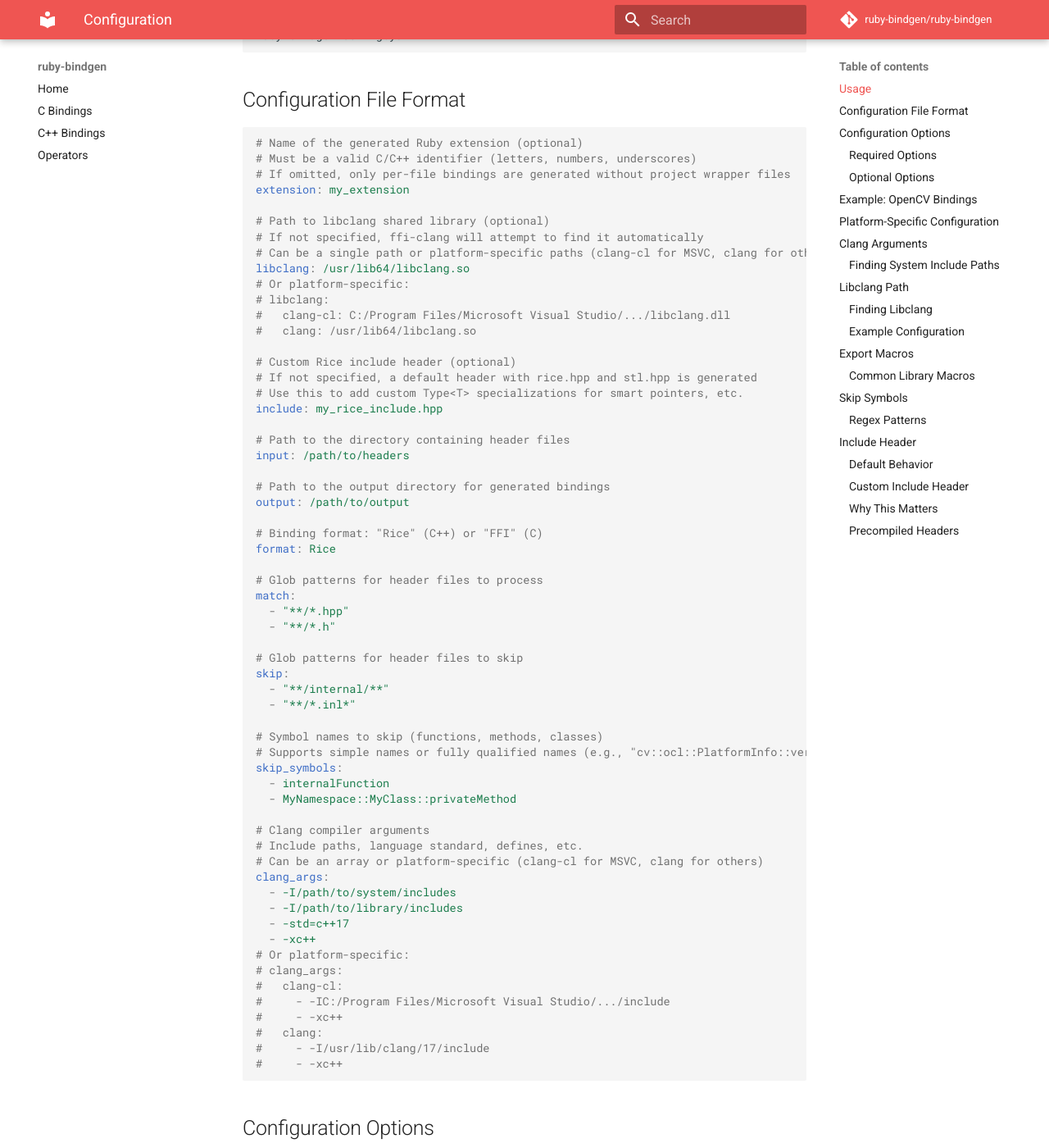
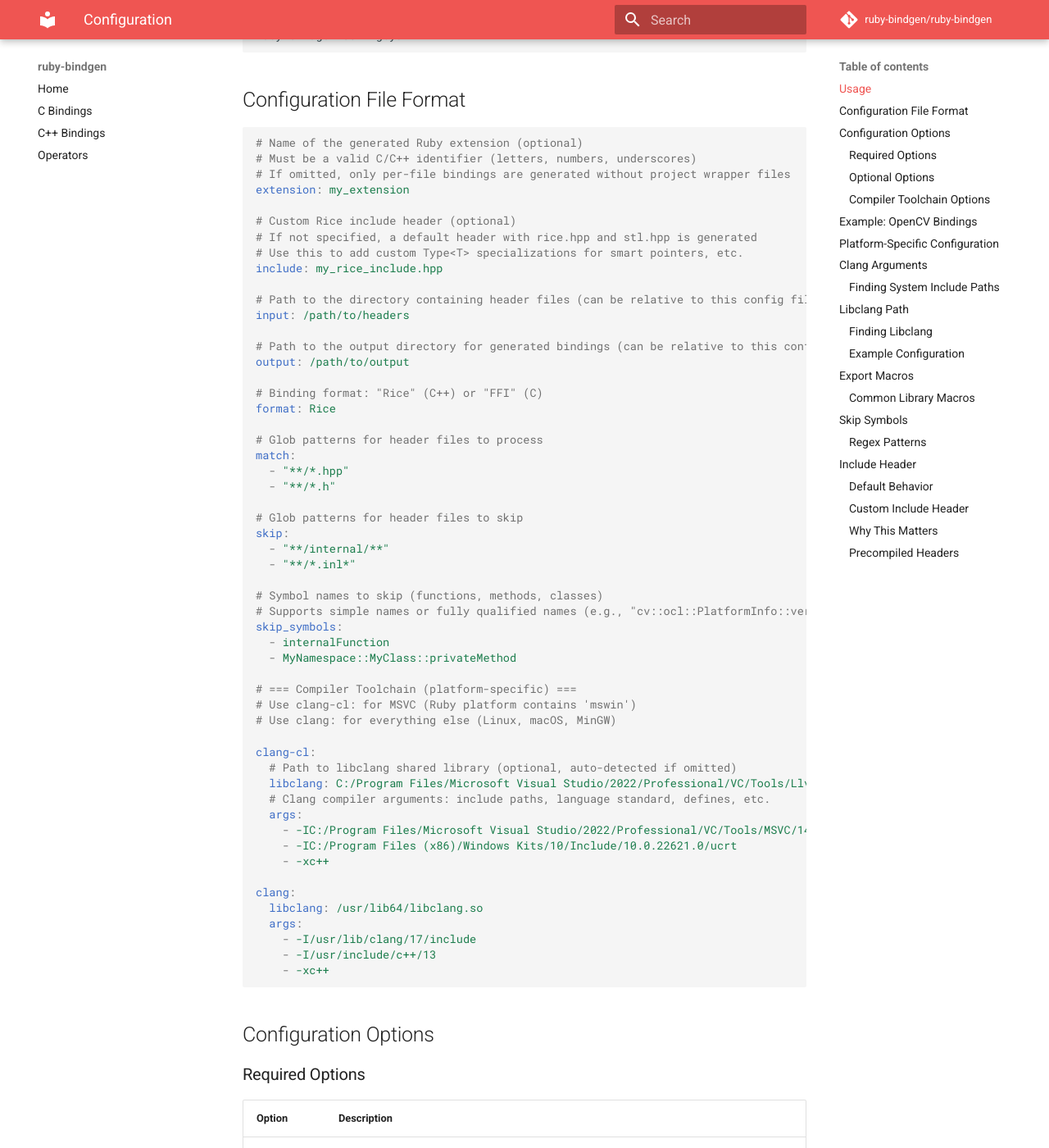
Before and after one commit to ruby-rice/ruby-bindgen, an MkDocs documentation site: the page built from docs/configuration.md, in a window 1280 px wide and 1400 px high, scrolled down 298 px. Shown: the whole window at 82% size. Built offline with MkDocs 1.6.1 and Material for MkDocs 9.7.7, drawn with Linux system fonts in a browser that asks for light colours; comment, search, counter and statistics services are not loaded; some of the changed text lies outside the part shown.

Commit message:
Update docs for new compiler config structure
- Update configuration.md for clang-cl:/clang: top-level structure
- Document relative path support for input/output
- Close related issues (5if, 96r, ady, f6c, kjy)

Co-Authored-By: Claude Opus 4.5 <noreply@anthropic.com>

````diff
--- a/docs/configuration.md
+++ b/docs/configuration.md
@@ -16,24 +16,15 @@ ruby-bindgen config.yaml
 # If omitted, only per-file bindings are generated without project wrapper files
 extension: my_extension
 
-# Path to libclang shared library (optional)
-# If not specified, ffi-clang will attempt to find it automatically
-# Can be a single path or platform-specific paths (clang-cl for MSVC, clang for others)
-libclang: /usr/lib64/libclang.so
-# Or platform-specific:
-# libclang:
-#   clang-cl: C:/Program Files/Microsoft Visual Studio/.../libclang.dll
-#   clang: /usr/lib64/libclang.so
-
 # Custom Rice include header (optional)
 # If not specified, a default header with rice.hpp and stl.hpp is generated
 # Use this to add custom Type<T> specializations for smart pointers, etc.
 include: my_rice_include.hpp
 
-# Path to the directory containing header files
+# Path to the directory containing header files (can be relative to this config file)
 input: /path/to/headers
 
-# Path to the output directory for generated bindings
+# Path to the output directory for generated bindings (can be relative to this config file)
 output: /path/to/output
 
 # Binding format: "Rice" (C++) or "FFI" (C)
@@ -55,22 +46,25 @@ skip_symbols:
   - internalFunction
   - MyNamespace::MyClass::privateMethod
 
-# Clang compiler arguments
-# Include paths, language standard, defines, etc.
-# Can be an array or platform-specific (clang-cl for MSVC, clang for others)
-clang_args:
-  - -I/path/to/system/includes
-  - -I/path/to/library/includes
-  - -std=c++17
-  - -xc++
-# Or platform-specific:
-# clang_args:
-#   clang-cl:
-#     - -IC:/Program Files/Microsoft Visual Studio/.../include
-#     - -xc++
-#   clang:
-#     - -I/usr/lib/clang/17/include
-#     - -xc++
+# === Compiler Toolchain (platform-specific) ===
+# Use clang-cl: for MSVC (Ruby platform contains 'mswin')
+# Use clang: for everything else (Linux, macOS, MinGW)
+
+clang-cl:
+  # Path to libclang shared library (optional, auto-detected if omitted)
+  libclang: C:/Program Files/Microsoft Visual Studio/2022/Professional/VC/Tools/Llvm/x64/bin/libclang.dll
+  # Clang compiler arguments: include paths, language standard, defines, etc.
+  args:
+    - -IC:/Program Files/Microsoft Visual Studio/2022/Professional/VC/Tools/MSVC/14.38.33130/include
+    - -IC:/Program Files (x86)/Windows Kits/10/Include/10.0.22621.0/ucrt
+    - -xc++
+
+clang:
+  libclang: /usr/lib64/libclang.so
+  args:
+    - -I/usr/lib/clang/17/include
+    - -I/usr/include/c++/13
+    - -xc++
 ```
 
 ## Configuration Options
@@ -79,32 +73,38 @@ clang_args:
 
 | Option | Description |
 |--------|-------------|
-| `input` | Directory containing the header files to parse. |
-| `output` | Directory where generated binding files will be written. |
+| `input` | Directory containing the header files to parse. Can be absolute or relative to the config file location. |
+| `output` | Directory where generated binding files will be written. Can be absolute or relative to the config file location. |
 | `format` | Type of bindings to generate: `Rice` for C++ or `FFI` for C. |
+
+**Note:** Relative paths for `input` and `output` are resolved from the config file's directory, not the current working directory. This makes configs portable across different machines.
 
 ### Optional Options
 
 | Option | Default | Description |
 |--------|---------|-------------|
 | `extension` | none | Name of the Ruby extension. Used for the `Init_` function name. Must be a valid C/C++ identifier. When provided, generates project wrapper files (`{extension}-rb.cpp`, `{extension}-rb.hpp`, `{extension}.def`). When omitted, only per-file bindings are generated. |
-| `libclang` | auto-detect | Path to the libclang shared library. Can be a string or a hash with `clang-cl` (MSVC) and `clang` (Linux/macOS/MinGW) keys for platform-specific paths. When specified, sets the `LIBCLANG` environment variable before loading ffi-clang. |
 | `include` | auto-generated | Path to a custom Rice include header. See [Include Header](#include-header) for details. |
 | `match` | `["**/*.{h,hpp}"]` | Glob patterns specifying which header files to process. |
 | `skip` | `[]` | Glob patterns specifying which header files to skip. |
 | `export_macros` | `[]` | List of macros that indicate a symbol is exported. Only functions/classes with these macros will be included. |
 | `skip_symbols` | `[]` | List of symbol names to skip. Supports simple names (`versionMajor`), fully qualified names (`cv::ocl::PlatformInfo::versionMajor`), or regex patterns (`/pattern/`). |
-| `clang_args` | `[]` | Arguments passed to libclang for parsing. Can be an array or a hash with `clang-cl` (MSVC) and `clang` (Linux/macOS/MinGW) keys for platform-specific arguments. |
+
+### Compiler Toolchain Options
+
+The compiler toolchain is configured using `clang-cl:` (for MSVC) or `clang:` (for Linux/macOS/MinGW) top-level keys:
+
+| Option | Default | Description |
+|--------|---------|-------------|
+| `clang-cl:` | - | Compiler settings for MSVC platform (when `RUBY_PLATFORM` contains `mswin`). |
+| `clang:` | - | Compiler settings for all other platforms (Linux, macOS, MinGW). |
+| `libclang` | auto-detect | Path to the libclang shared library. Nested under `clang-cl:` or `clang:`. When specified, sets the `LIBCLANG` environment variable before loading ffi-clang. |
+| `args` | `[]` | Arguments passed to libclang for parsing (include paths, language standard, defines, etc.). Nested under `clang-cl:` or `clang:`. |
 
 ## Example: OpenCV Bindings
 
 ```yaml
 extension: opencv_ruby
-
-# Platform-specific libclang paths
-libclang:
-  clang-cl: C:/Program Files/Microsoft Visual Studio/2022/Professional/VC/Tools/Llvm/x64/bin/libclang.dll
-  clang: /usr/lib64/libclang.so
 
 input: /path/to/opencv/include/opencv4
 output: /path/to/opencv-ruby/ext
@@ -126,15 +126,19 @@ export_macros:
   - CV_EXPORTS
   - CV_EXPORTS_W
 
-# Platform-specific clang arguments
-clang_args:
-  clang-cl:
+# === Compiler Toolchain (platform-specific) ===
+clang-cl:
+  libclang: C:/Program Files/Microsoft Visual Studio/2022/Professional/VC/Tools/Llvm/x64/bin/libclang.dll
+  args:
     - -IC:/Program Files/Microsoft Visual Studio/2022/Professional/VC/Tools/MSVC/14.38.33130/include
     - -IC:/Program Files (x86)/Windows Kits/10/Include/10.0.22621.0/ucrt
     - -IC:/Program Files/Microsoft Visual Studio/2022/Professional/VC/Tools/Llvm/lib/clang/16/include
     - -I/path/to/opencv/include/opencv4
     - -xc++
-  clang:
+
+clang:
+  libclang: /usr/lib64/libclang.so
+  args:
     - -I/usr/lib/clang/17/include
     - -I/usr/include/c++/13
     - -I/path/to/opencv/include/opencv4
@@ -143,33 +147,37 @@ clang_args:
 
 ## Platform-Specific Configuration
 
-The `libclang` and `clang_args` options support platform-specific values using a hash with toolchain keys:
+Ruby-bindgen uses top-level toolchain keys to configure compiler settings for different platforms:
 
-- **`clang-cl`**: Used when Ruby is built with MSVC (`RUBY_PLATFORM` contains `mswin`)
-- **`clang`**: Used for all other platforms (Linux, macOS, MinGW)
+- **`clang-cl:`**: Used when Ruby is built with MSVC (`RUBY_PLATFORM` contains `mswin`)
+- **`clang:`**: Used for all other platforms (Linux, macOS, MinGW)
 
-This allows a single configuration file to work across different development environments:
+Each toolchain section contains:
+- `libclang`: Path to the libclang shared library (optional, auto-detected if omitted)
+- `args`: Array of arguments passed to libclang for parsing
+
+This structure allows a single configuration file to work across different development environments:
 
 ```yaml
-libclang:
-  clang-cl: C:/Program Files/Microsoft Visual Studio/.../libclang.dll
-  clang: /usr/lib64/libclang.so
-
-clang_args:
-  clang-cl:
+clang-cl:
+  libclang: C:/Program Files/Microsoft Visual Studio/.../libclang.dll
+  args:
     - -IC:/Program Files/Microsoft Visual Studio/.../include
     - -xc++
-  clang:
+
+clang:
+  libclang: /usr/lib64/libclang.so
+  args:
     - -I/usr/lib/clang/17/include
     - -I/usr/include/c++/13
     - -xc++
 ```
 
-You can also use a simple string/array if you only need single-platform support.
+You only need to include the toolchain sections for platforms you target.
 
 ## Clang Arguments
 
-The `clang_args` section is crucial for successful parsing. You typically need:
+The `args` section under each toolchain is crucial for successful parsing. You typically need:
 
 1. **System include paths** - Standard library headers
 2. **Library include paths** - The library's own headers
@@ -230,25 +238,19 @@ C:\Program Files\LLVM\bin\libclang.dll
 
 ### Example Configuration
 
-Single platform:
 ```yaml
-# Linux
-libclang: /usr/lib64/libclang.so
+# Cross-platform configuration (recommended)
+clang-cl:
+  libclang: C:/Program Files/Microsoft Visual Studio/2022/Professional/VC/Tools/Llvm/x64/bin/libclang.dll
+  args:
+    - -IC:/Program Files/Microsoft Visual Studio/...
+    - -xc++
 
-# macOS with Homebrew
-libclang: /opt/homebrew/opt/llvm/lib/libclang.dylib
-
-# Windows with Visual Studio
-libclang: C:/Program Files/Microsoft Visual Studio/2022/Professional/VC/Tools/Llvm/x64/bin/libclang.dll
-```
-
-Cross-platform (recommended for shared configs):
-```yaml
-# clang-cl is used for MSVC (Ruby platform contains 'mswin')
-# clang is used for everything else (Linux, macOS, MinGW)
-libclang:
-  clang-cl: C:/Program Files/Microsoft Visual Studio/2022/Professional/VC/Tools/Llvm/x64/bin/libclang.dll
-  clang: /usr/lib64/libclang.so
+clang:
+  libclang: /usr/lib64/libclang.so  # or /opt/homebrew/opt/llvm/lib/libclang.dylib on macOS
+  args:
+    - -I/usr/lib/clang/17/include
+    - -xc++
 ```
 
 ## Export Macros
````
Also changed, not shown: 1 other file.
